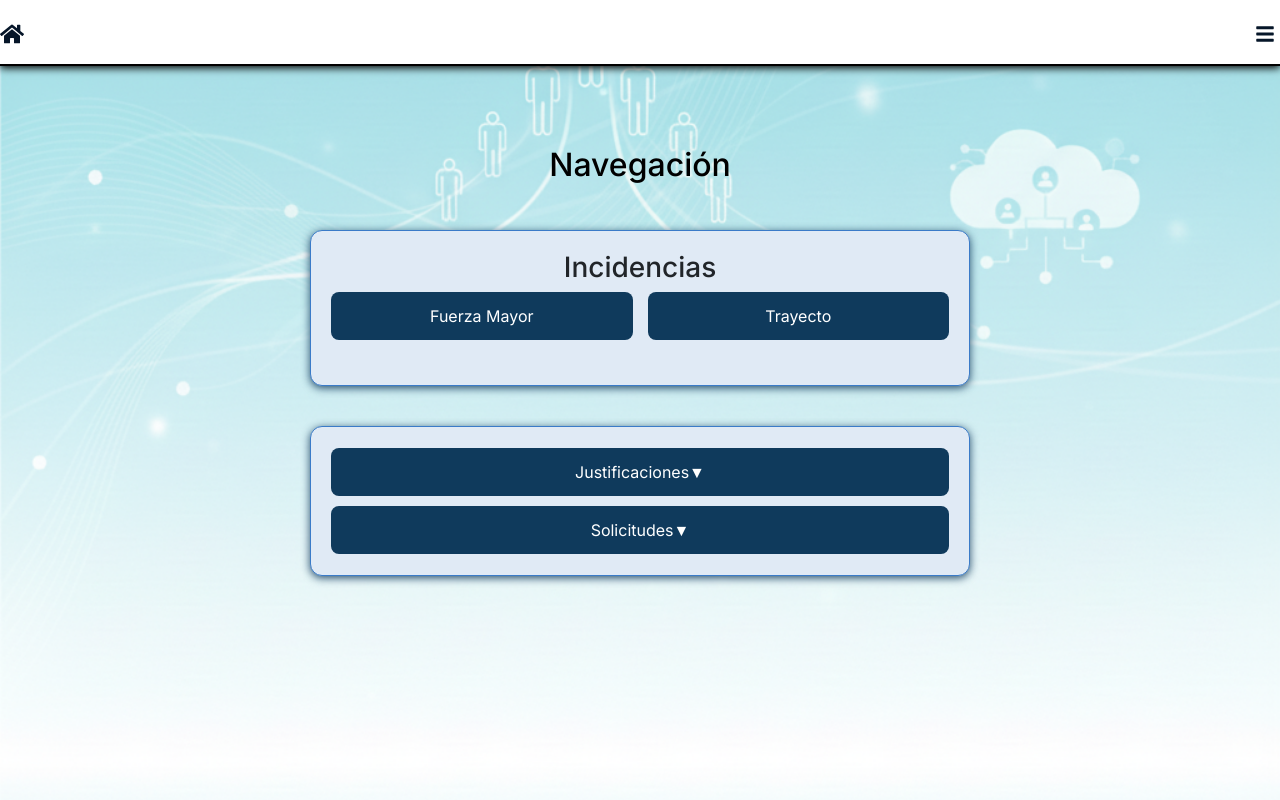
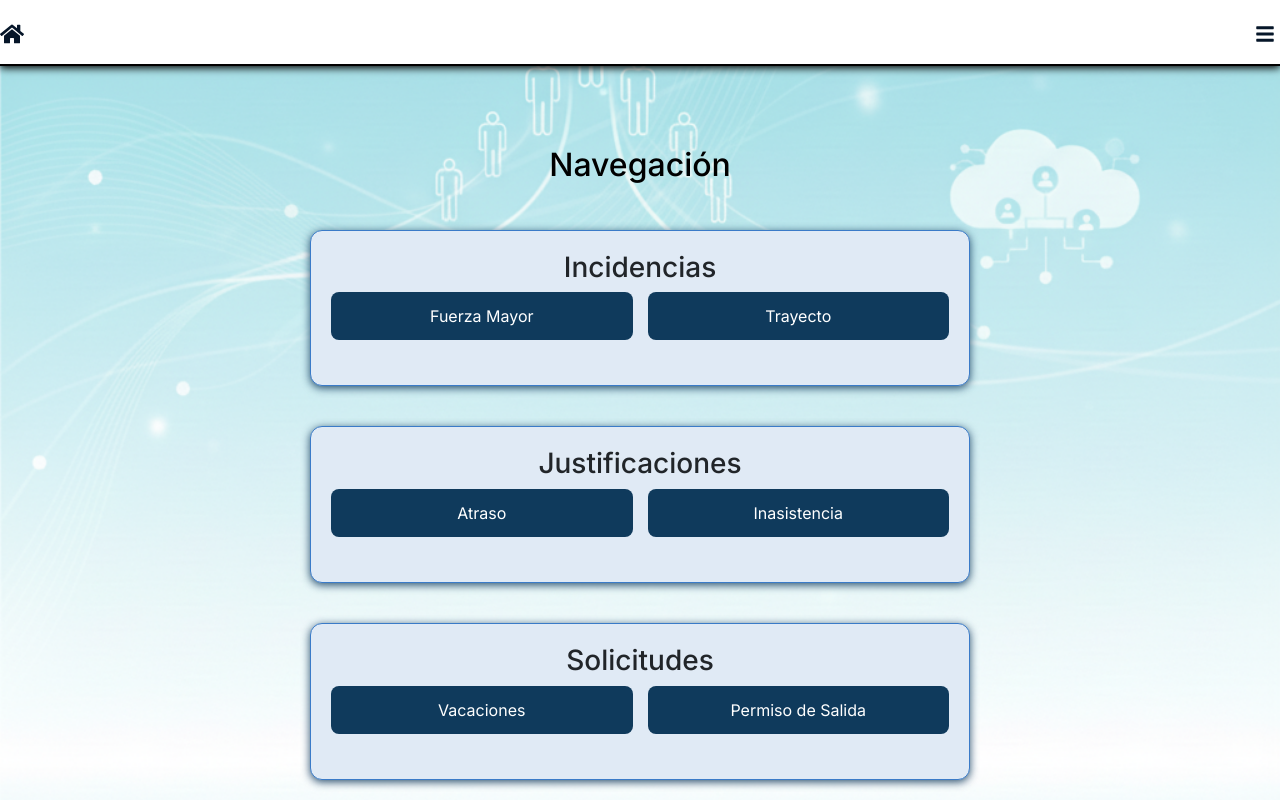
Before and after one commit to ScaryStack/asisTrackWeb, a React (Vite) app: page /navegacion in a window 1280 px wide. Built offline with nearby package versions, Linux system fonts and the light colour scheme.

Commit message:
Se eliminan errores y se simplifica diseño

```diff
--- a/src/pages/Navegacion.tsx
+++ b/src/pages/Navegacion.tsx
@@ -1,6 +1,5 @@
 
 import { useNavigate } from "react-router-dom";
-import { useState } from "react";
 import { Navbar } from "../components/shared/Navbar";
 import { Card } from "../components/shared/Card";
 import "../Styles/Navegacion.css";
@@ -10,8 +9,7 @@ import "../global.css"
 
 export const Navegacion = () => {
   const navigate = useNavigate();
-  const [justificacionesOpen, setJustificacionesOpen] = useState(false);
-  const [solicitudesOpen, setSolicitudesOpen] = useState(false);
+
 
 
   return (
@@ -41,67 +39,47 @@ export const Navegacion = () => {
         </Card>
 
 
-        {/* Card Justificaciones y Solicitudes */}
+        {/* Card Justificaciones */}
         <Card>
-          <div className="buttons-column">
-            {/* Botón Justificaciones con menú desplegable */}
-            <div className="dropdown-container">
-              <button className="nav-button full-width dropdown-button"
-              onClick={() => setJustificacionesOpen (!justificacionesOpen)}
-              >
-              Justificaciones
-                <span className={`dropdown-arrow ${justificacionesOpen ? 'open' : ''}`}>
+           <h3 className="card-title">
+           Justificaciones </h3>
 
-                ▼
-                </span>
-              </button>
-
-              {justificacionesOpen && (
-                <div className="dropdown-menu">
-                  <button className="dropdown-item"
+          <div className="buttons-row">
+            <button
+            className="nav-button"
             onClick={() => navigate("/justificacion/atraso")}
             >
               Atraso
             </button>
-
-                  <button className="dropdown-item"
-                  onClick={() => navigate ("/justificacion/inasistencia")}
+            <button className="nav-button"
+            onClick={() => navigate("/justificacion/inasistencia")}
             >
               Inasistencia
             </button>
           </div>
-              )}
-            </div>
 
-            {/* Botón Solicitudes con menú desplegable */}
-            <div className="dropdown-container">
+        </Card>
+
+
+        {/* Card Solicitudes */}
+        <Card>
+          <h3 className="card-title">
+           Solicitudes </h3>
+
+          <div className="buttons-row">
             <button
-                className="nav-button full-width dropdown-button"
-                onClick={() => setSolicitudesOpen(!solicitudesOpen)}
-              >
-                Solicitudes
-                <span className={`dropdown-arrow ${solicitudesOpen ? 'open' : ''}`}>
-                  ▼
-                </span>
-              </button>
-
-              {solicitudesOpen && (
-                <div className="dropdown-menu">
-                  <button className="dropdown-item"
-                  onClick={() => navigate ("/solicitud/vacaciones")}
+            className="nav-button"
+            onClick={() => navigate("/solicitud/vacaciones")}
             >
               Vacaciones
             </button>
-
-                  <button className="dropdown-item"
-                  onClick={() => navigate ("/solicitud/permiso-salida")}
+            <button className="nav-button"
+            onClick={() => navigate("/solicitud/permiso-salida")}
             >
               Permiso de Salida
             </button>
           </div>
-              )}
-            </div>
-          </div>
+
         </Card>
       </div>
     </>
```
Lines whose indentation alone changed are shown as unchanged.
